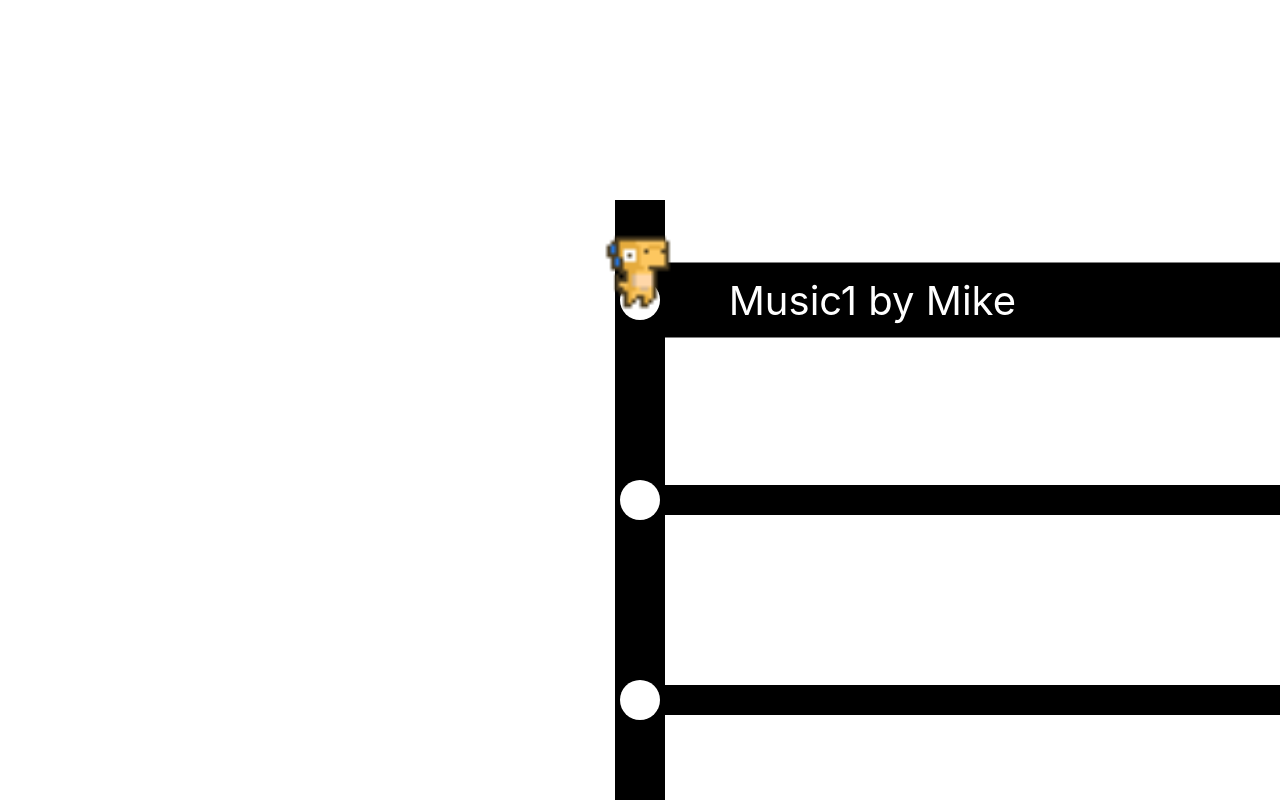
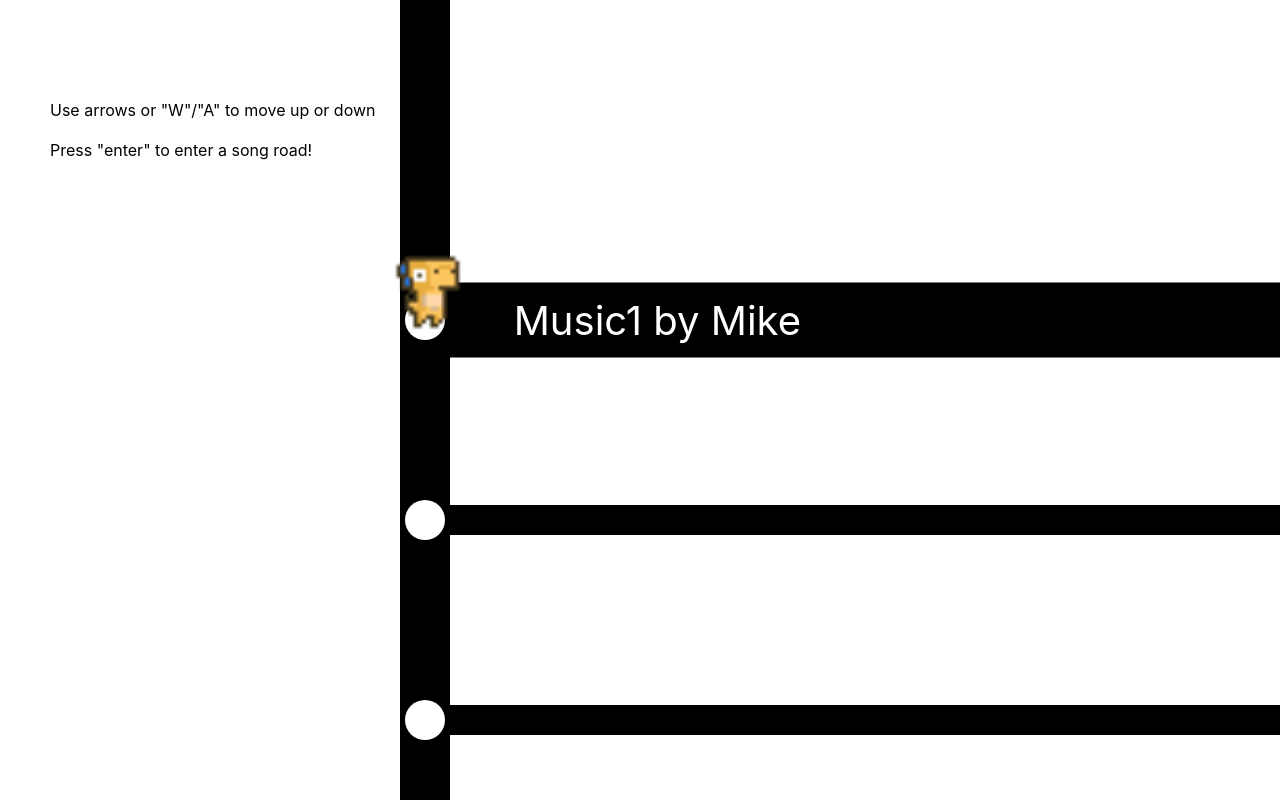
Before and after one commit to SolidifiedMike/MusicWalker, a React (Create React App) app in the folder client/: page /main in a window 1280 px wide. Built offline with nearby package versions, Linux system fonts and the light colour scheme.

Commit message:
mainpage enter animation / reformat

```diff
--- a/client/src/pages/MainPage.jsx
+++ b/client/src/pages/MainPage.jsx
@@ -5,31 +5,53 @@ import VerticalTile from "../components/VerticalTile";
 
 export default function MainPage() {
   const [index, setIndex] = useState(0);
+  const [move, setMove] = useState(false);
   const roads = [1, 1, 1, 1, 1, 1, 1, 1];
 
   // Move
   useKeyPress((e) => {
     const myKey = e.key;
-    if ((myKey === 'ArrowUp' || myKey === 'w')) {
+    if ((myKey === 'ArrowUp' || myKey === 'w') && index > 0) {
       // move up
       setIndex(index - 1);
       e.preventDefault();
     }
 
-    if ((myKey === 'ArrowDown' || myKey === 's')) {
+    if ((myKey === 'ArrowDown' || myKey === 's') && index < roads.length - 1) {
       // move down
       setIndex(index + 1);
       e.preventDefault();
+    }
+
+    if (myKey === "Enter") {
+      setMove(true)
     }
   });
 
   return (
     <div style={{
-      // width: '100%',
+      display: 'flex',
+      width: '100vw',
+      overflow: 'hidden'
+    }}>
+      <div style={{
+        width: '350px',
+        // height: '300px',
+        paddingLeft: 50,
+        paddingTop: 100
+      }}>
+        <div>
+          Use arrows or "W"/"A" to move up or down
+        </div>
+        <br />
+        <div>
+          Press "enter" to enter a song road!
+        </div>
+      </div>
+
+      <div style={{
         height: '100vh',
-      overflow: 'hidden',
-      display: 'flex',
-      justifyContent: 'center'
+        weight: '500px',
       }}>
         <img
           src="/sprite/test.gif"
@@ -38,18 +60,33 @@ export default function MainPage() {
           style={{
             position: 'absolute',
             zIndex: 10,
-          marginTop: '220px'
+            marginTop: '240px',
+            transform: move ? 'translateX(2000px)' : 'translateX(-20px)',
+            transition: 'linear 2s'
           }}
         />
         <div style={{
-        transform: `translate3d(0, ${-index * 200 + 200}px, 0)`,
+          transform: `translate3d(0, ${-index * 200}px, 0)`,
           transition: 'ease 200ms',
         }}>
+          <div style={{
+            width: '50px',
+            height: '220px',
+            backgroundColor: 'black',
+            flexShrink: '0',
+          }} />
           {roads.map((_, i) => {
             return (<VerticalTile isActive={index === i} />)
           })}
+          <div style={{
+            width: '50px',
+            height: '500px',
+            backgroundColor: 'black',
+            flexShrink: '0',
+          }} />
+
         </div>
       </div>
-
+    </div >
   )
 }
```
Lines whose indentation alone changed are shown as unchanged.
